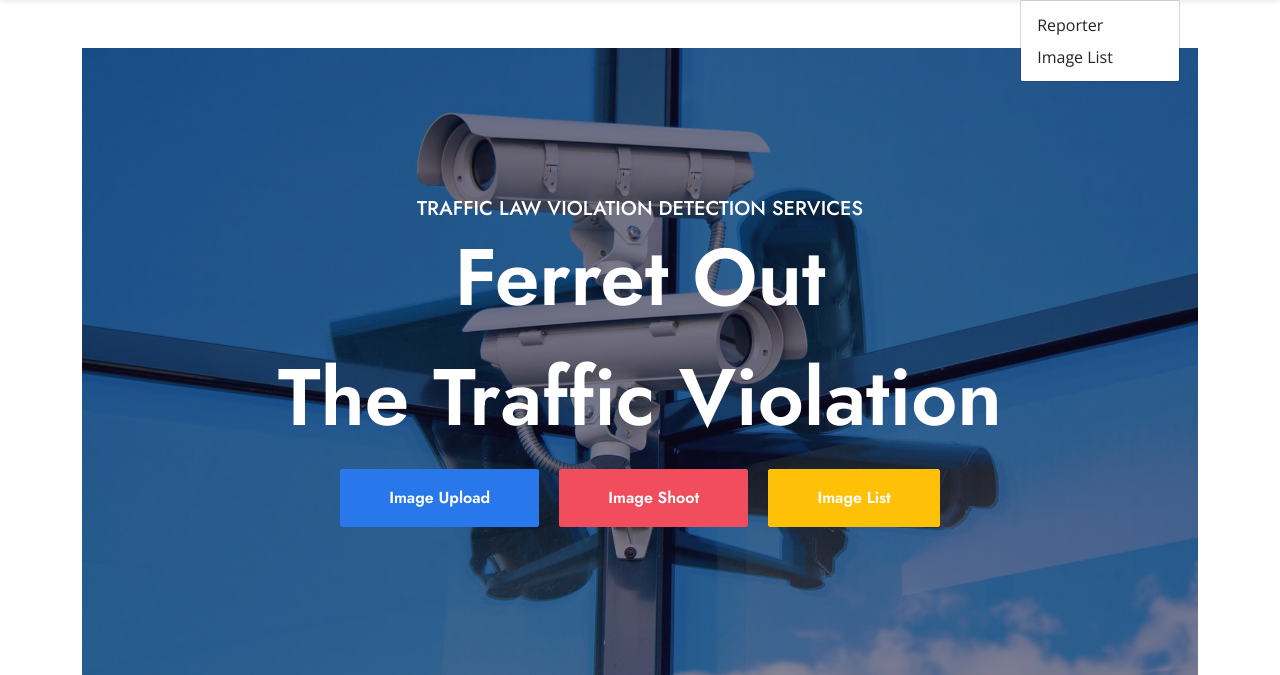
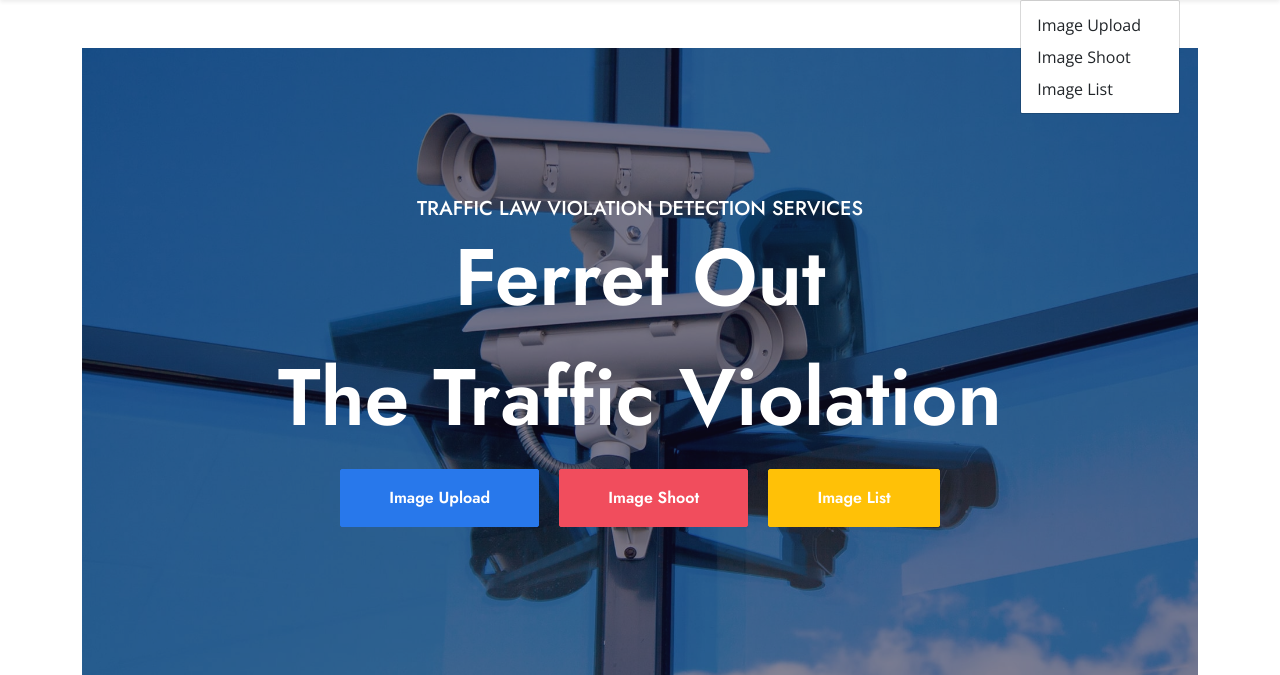
Before and after one commit to violation-tracers/violation_tracers, a Django app: page /accounts/ in a window 1280 px wide, after a click on "Service". Shown: the part 90-765 px from the top of the page. Run offline with Django 4.2, Linux system fonts and the light colour scheme; some libraries are stand-ins or nearby versions.

Commit message:
detect_yies_modify

```diff
--- a/accounts/templates/accounts/main.html
+++ b/accounts/templates/accounts/main.html
@@ -16,16 +16,16 @@
                             {% for group in user.groups.all %}
                                 {% if group.name == 'reporter' %}
                                     <a href="{% url "image:upload_image" %}" class="btn btn-primary py-md-3 px-md-5 me-3 animated slideInLeft">Image Upload</a>
-                                    <a href="" class="btn btn-secondary py-md-3 px-md-5 me-3 animated slideInRight">Image Shoot</a>
+                                    <a href="{% url "image:capture" %}" class="btn btn-secondary py-md-3 px-md-5 me-3 animated slideInRight">Image Shoot</a>
                                     <a href="{% url "image:image_list" %}" class="btn btn-warning py-md-3 px-md-5 animated slideInRight">Image List</a>
                                 {% elif group.name == 'admin'%}
-                                    <a href="" class="btn btn-warning py-md-3 px-md-5 animated slideInRight">Result List</a>
+                                    <a href="{% url "image:image_list" %}" class="btn btn-warning py-md-3 px-md-5 animated slideInRight">Result List</a>
                                 {% endif %}
                             {% endfor %}
                         {% else %}
                             <a href="{% url "image:upload_image" %}" class="btn btn-primary py-md-3 px-md-5 me-3 animated slideInLeft">Image Upload</a>
-                            <a href="" class="btn btn-secondary py-md-3 px-md-5 me-3 animated slideInRight">Image Shoot</a>
-                            <a href="" class="btn btn-warning py-md-3 px-md-5 animated slideInRight">Image List</a>
+                            <a href="{% url "image:capture" %}" class="btn btn-secondary py-md-3 px-md-5 me-3 animated slideInRight">Image Shoot</a>
+                            <a href="{% url "image:image_list" %}" class="btn btn-warning py-md-3 px-md-5 animated slideInRight">Image List</a>
                         {% endif %}
                     </div>
                 </div>
--- a/detect/views.py
+++ b/detect/views.py
@@ -60,6 +60,10 @@ def upload_image(request):
 # 이미지 리스트
 def image_contents_list(request):
     # 관리자는 모든 이미지를 볼 수 있음
+
+    if not request.user.is_authenticated:
+        return redirect('accounts:login')
+
     if request.user.is_superuser:
         target_images = ImageContents.objects.all()
 
@@ -74,7 +78,6 @@ def image_detail(request, uuid):
     # uuid to string and replace '-' to ''
     uuid = str(uuid).replace('-', '')
     image = get_object_or_404(ImageContents, image_uuid=uuid)
-
     violation_status = model_output.chaser(image.detect_result)
     return render(request, 'image/image_detail.html', {
         'image_contents': image,
--- a/templates/navbar.html
+++ b/templates/navbar.html
@@ -15,19 +15,21 @@
                     {% for group in user.groups.all %}
                         {% if group.name == 'reporter' %}
                             <div class="dropdown-menu m-0">
-                                <a href="#" class="dropdown-item">Reporter</a>
+                                <a href="{% url "image:upload_image" %}" class="dropdown-item">Image Upload</a>
+                                <a href="{% url "image:capture" %}" class="dropdown-item">Image Shoot</a>
                                 <a href="{% url "image:image_list" %}" class="dropdown-item">Image List</a>
                             </div>
                         {% elif group.name == 'admin' %}
                             <div class="dropdown-menu m-0">
-                                <a href="#" class="dropdown-item">Result List</a>
+                                <a href="{% url "image:image_list" %}" class="dropdown-item">Result List</a>
                             </div>
                         {% endif %}
                     {% endfor %}
                 {% else %}
                     <div class="dropdown-menu m-0">
-                        <a href="#" class="dropdown-item">Reporter</a>
-                        <a href="#" class="dropdown-item">Image List</a>
+                        <a href="{% url "image:upload_image" %}" class="dropdown-item">Image Upload</a>
+                        <a href="{% url "image:capture" %}" class="dropdown-item">Image Shoot</a>
+                        <a href="{% url "image:image_list" %}" class="dropdown-item">Image List</a>
                     </div>
                 {% endif %}
             </div>
```
Also changed, not shown: detect/model_output.py (line endings or trailing spaces), static/img/example_2.jpg (added), static/img/example_3.jpg (added).
